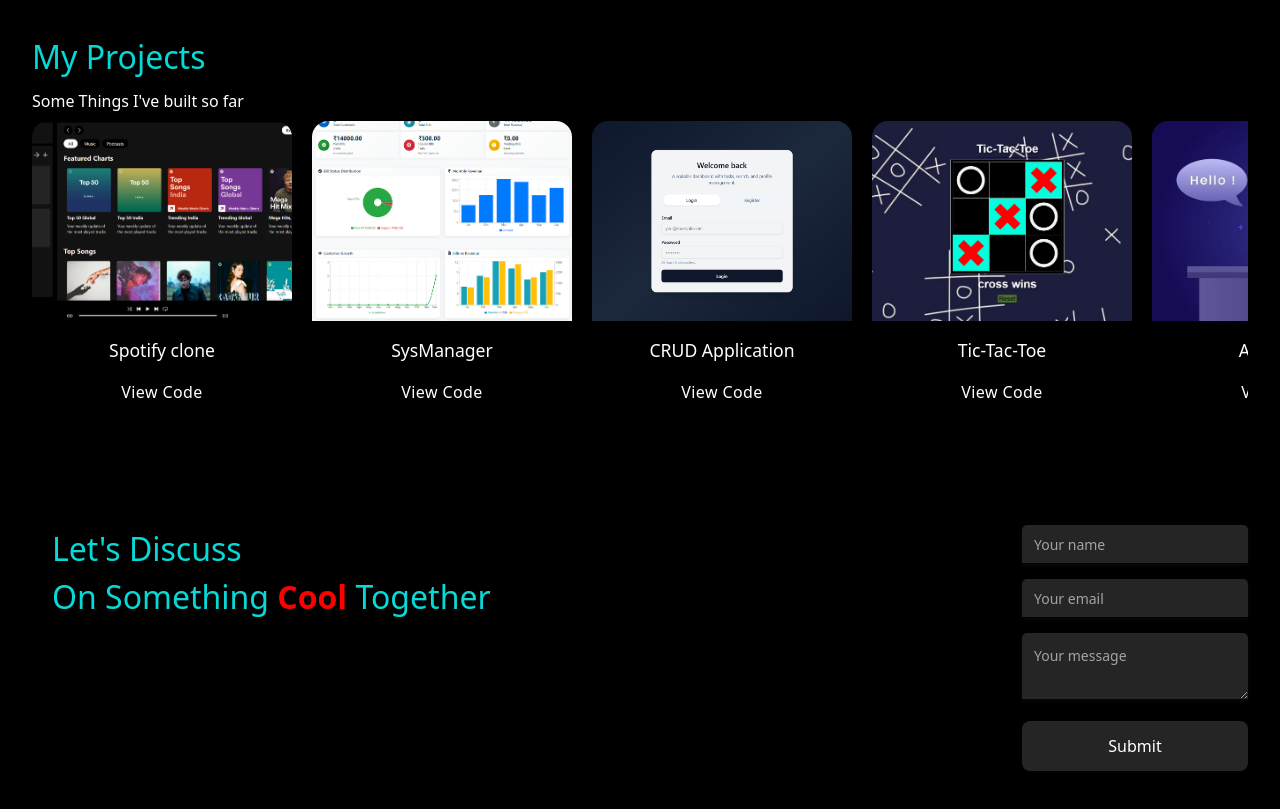
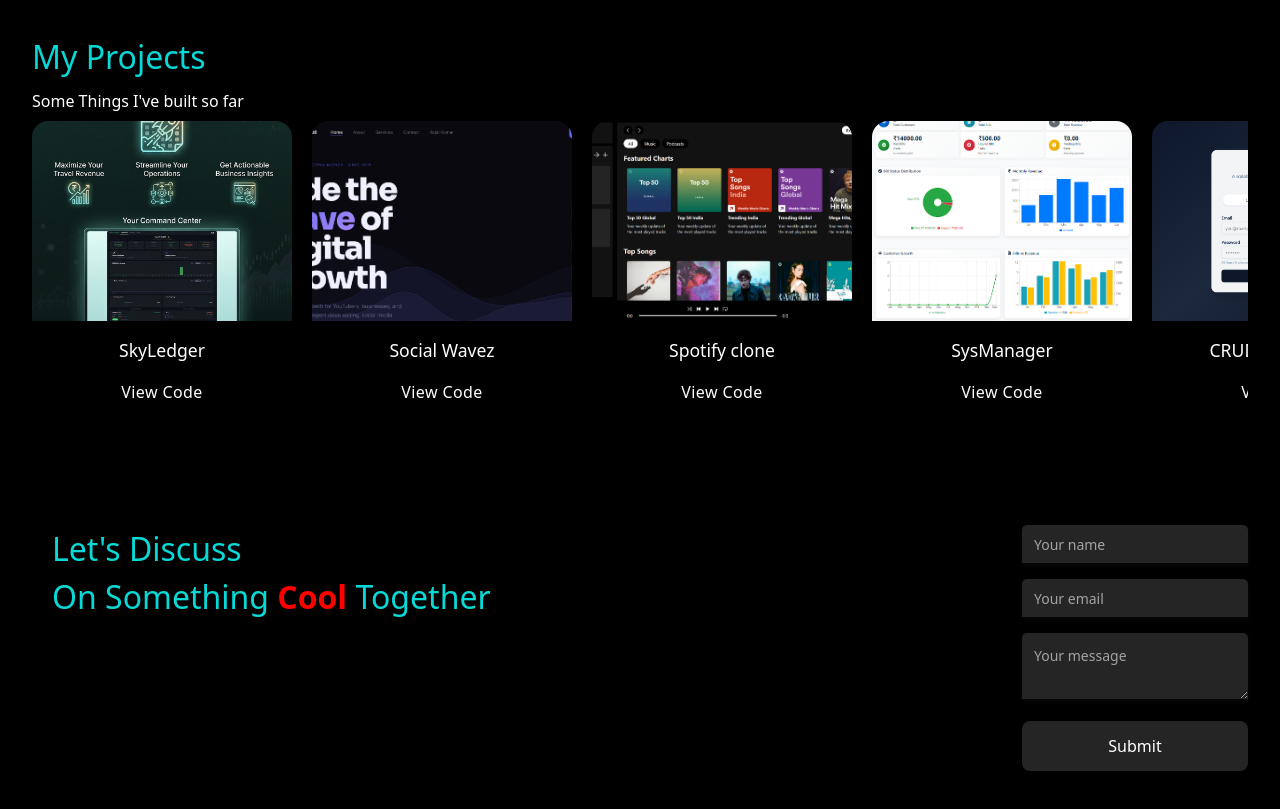
Before and after one commit to rajatk36/Portfolio, a React (Vite) app in the folder frontend/: page / in a window 1280 px wide. Shown: the part 1120-1929 px from the top of the page. Built offline with nearby package versions, Linux system fonts and the light colour scheme.

Commit message:
added few projects

```diff
--- a/frontend/src/components/Myprojects/MyProjects.jsx
+++ b/frontend/src/components/Myprojects/MyProjects.jsx
@@ -5,6 +5,18 @@
 import { Autoplay } from 'swiper/modules';
 
 const projects = [
+  {
+    title: 'SkyLedger',
+    image: '/images/SkyLedger.png',
+    codeLink: 'https://github.com/rajatk36/skyledger',
+    projectLink:'https://skyledger-one.vercel.app/'
+  },
+  {
+    title: 'Social Wavez',
+    image: '/images/SocialWavez.png',
+    codeLink: 'https://github.com/rajatk36/Social-Wavez',
+    projectLink:'https://social-wavez.vercel.app/'
+  },
   {
     title: 'Spotify clone',
     image: '/images/spotify_clone.png',
```
Also changed, not shown: frontend/public/images/SkyLedger.png (added), frontend/public/images/SocialWavez.png (added).
